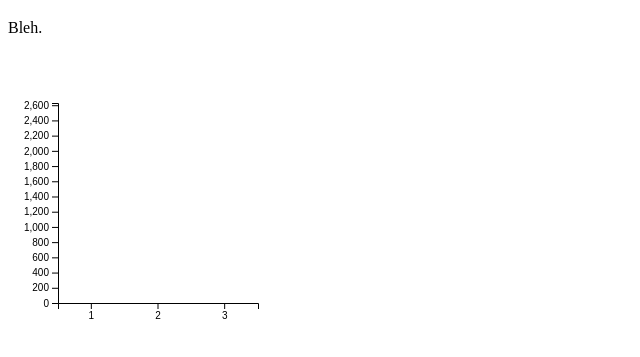
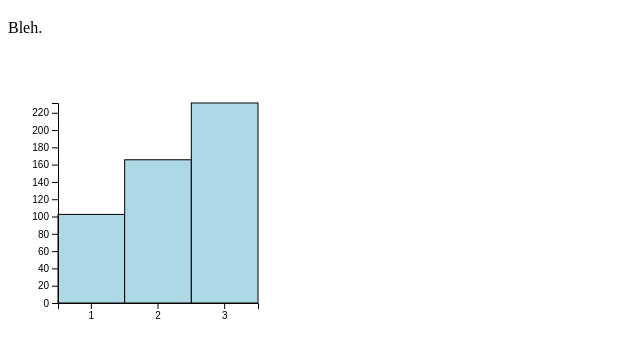
Before and after one commit to Diegoma89/Diegoma89.github.io, a plain HTML site: page index.html in a window 1280 px wide. Shown: the part 61-418 px from the top of the page, without its empty margins (0-640 px from the left). Drawn offline with nearby package versions, Linux system fonts and the light colour scheme.

Commit message:
Update index.html

```diff
--- a/index.html
+++ b/index.html
@@ -3,31 +3,33 @@
 <h1>Hello World</h1>
 <p>Bleh.</p>
 <script src='https://d3js.org/d3.v5.min.js'></script>
-<style> circle {fill: lightblue; stroke: black;} </style>
+<style> rect {fill: lightblue; stroke: black;} </style>
 <body onload='init()'>
 <svg width=300 height=300>
 </svg>
 <script>
 async function init() {
   const data = await d3.csv('https://raw.githubusercontent.com/Diegoma89/diegoma89.github.io/master/michelin_star_restaurants_final.csv');
-  var PriceByStar = d3.nest().key(function(d) {return d.Stars}).entries(data);
+  var PriceByStar = d3.nest().key(function(d) {return d.Stars}).rollup(function(v) {return d3.mean(v, function(d) {return d.AvgPriceUSD})}).entries(data);
   console.log(PriceByStar);
   var width = 200
   var height = 200
   var margin = 50
+  var maxValue = d3.max(PriceByStar, function(d) { return d.value })
+  console.log(maxValue);
   x = d3.scaleBand().domain([1,2,3]).range([0,width]);
-  y = d3.scaleLinear().domain([0,2629]).range([height,0]);
+  y = d3.scaleLinear().domain([0, maxValue]).range([height,0]);
   d3.select('svg')
   .append("g")
     .attr("transform", "translate("+margin+","+margin+")")
   .selectAll('rect')
-  .data(data)
+  .data(PriceByStar)
   .enter()
   .append('rect')
-    .attr('x',function(d,i) {return x(i);})
-    .attr('y',function(d,i) {return y(d);})
+    .attr('x', function(d) {return x(d.key)})
+    .attr('y',function(d) {return y(d.value)})
     .attr('width',x.bandwidth())
-    .attr('height',function(d,i) {return y(42-d);})
+    .attr('height',function(d) {return y(maxValue-d.value)})
 
   d3.select('svg')
   .append("g")
```
